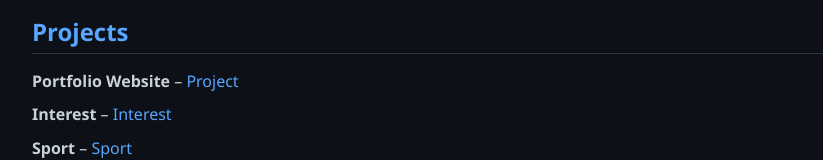
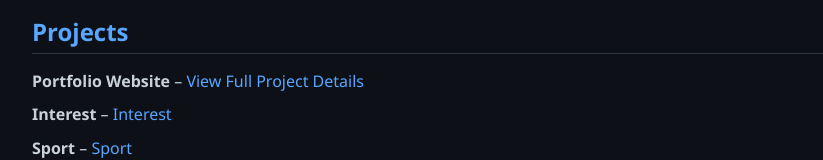
Before and after one commit to MrMoMo2025/Jon, a plain HTML site: page index.html in a window 1280 px wide. Shown: the part 531-691 px from the top of the page, without its empty margins (208-1031 px from the left). Drawn offline with Linux system fonts and the light colour scheme.

Commit message:
Update index.html

```diff
--- a/index.html
+++ b/index.html
@@ -105,7 +105,7 @@
     <section>
       <h2>Projects</h2>
       <ul>
-        <li><strong>Portfolio Website</strong> – <a href="https://github.com/MrMoMo2025/Jon/Project.html">Project</a></li>
+        <li><strong>Portfolio Website</strong> – <a href="project.html">View Full Project Details</a></li>
         <li><strong>Interest</strong> – <a href="https://github.com/MrMoMo2025/Jon/Interest">Interest</a></li>
         <li><strong>Sport</strong> – <a href="https://github.com/MrMoMo2025/Jon/Sport">Sport</a></li>
       </ul>
```
